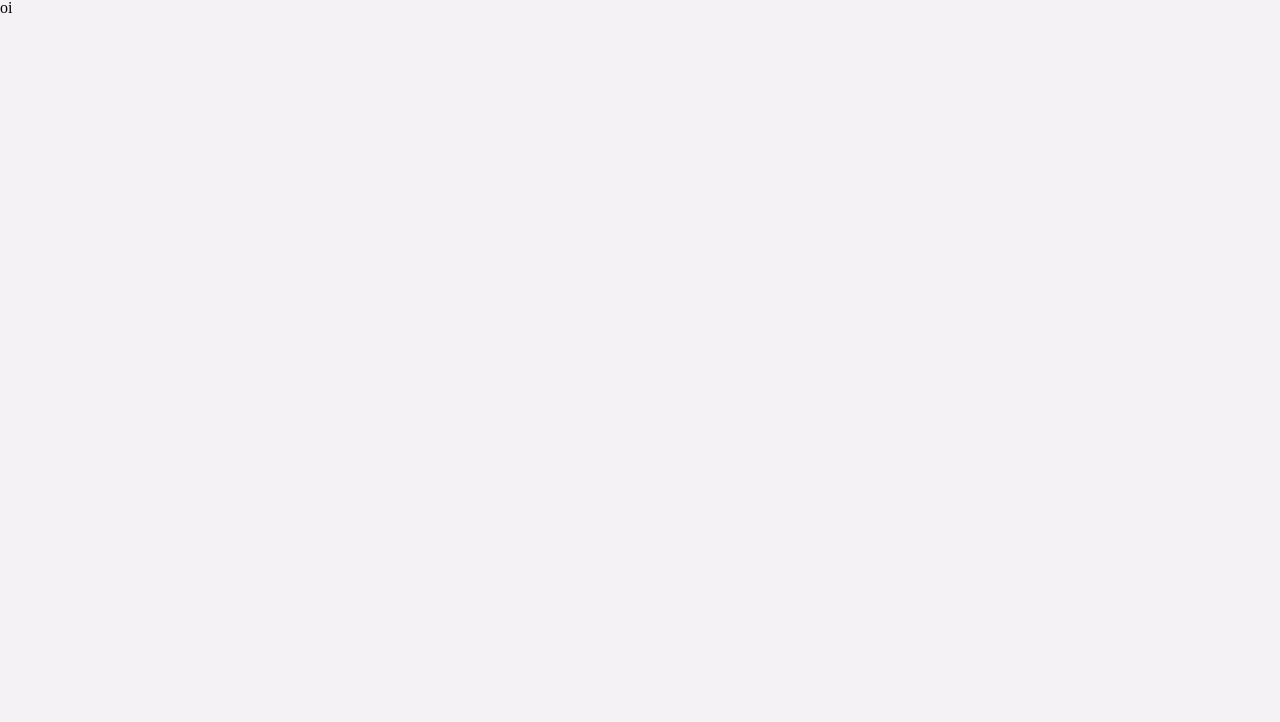
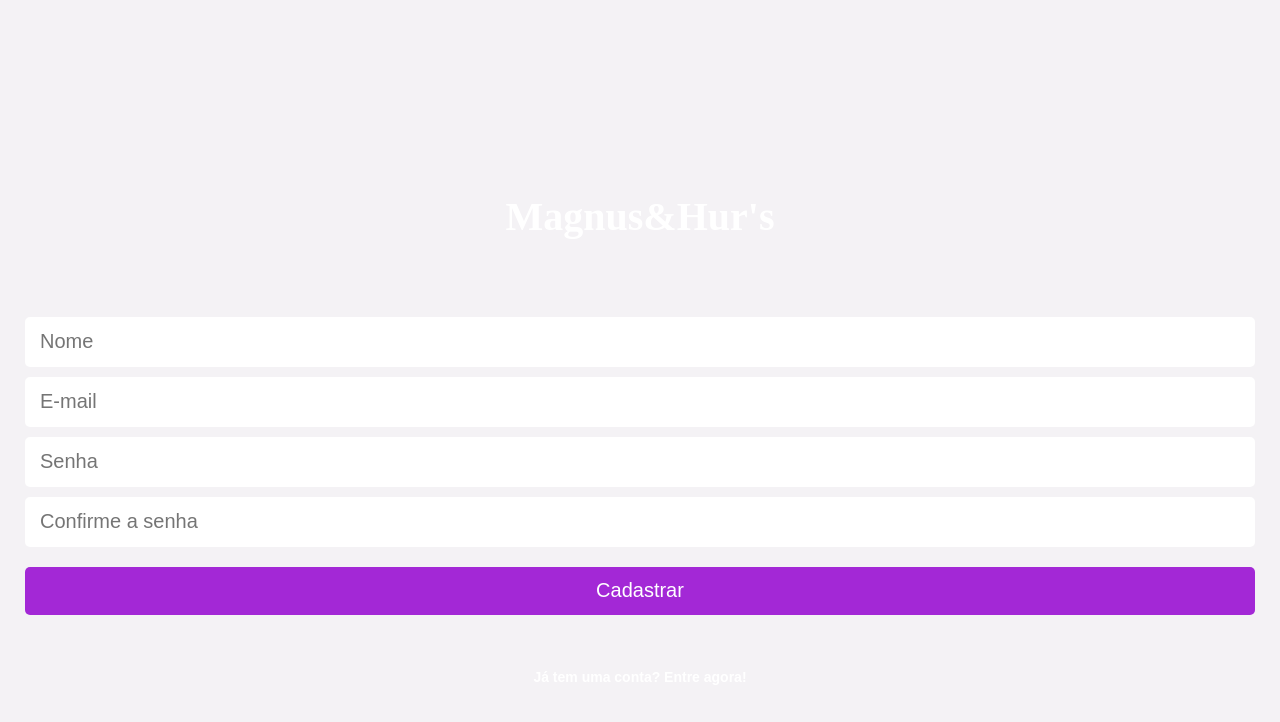
Before and after one commit to benhurfaria/Magnus-Hur-sStore, a React (Create React App) app: page / in a window 1280 px wide. Shown: the top 722 px of the page. Built offline with nearby package versions, Linux system fonts and the light colour scheme; a web font is replaced by a local one.

Commit message:
inicio signup

```diff
--- a/package.json
+++ b/package.json
@@ -8,7 +8,9 @@
     "@testing-library/user-event": "^12.8.3",
     "react": "^17.0.2",
     "react-dom": "^17.0.2",
+    "react-router-dom": "^6.0.2",
     "react-scripts": "4.0.3",
+    "styled-components": "^5.3.3",
     "web-vitals": "^1.1.2"
   },
   "scripts": {
--- a/src/App.js
+++ b/src/App.js
@@ -1,9 +1,14 @@
 import React from 'react';
-
+import {BrowserRouter, Routes, Route} from "react-router-dom";
+import Signup from './Components/Signup';
 
 function App(){
     return(
-        <>oi</>
+        <BrowserRouter>
+            <Routes>
+                <Route exact path="/" element={<Signup/>}/>
+            </Routes>
+        </BrowserRouter>
     );
 }
 
--- /dev/null
+++ b/src/Components/Signup.js
@@ -0,0 +1,64 @@
+import styled from "styled-components";
+import Title from "./TItle";
+export default function Signup(){
+
+    return (
+        <Principal>
+            <Title/>
+            <Input placeholder="Nome" type="text"/>
+            <Input placeholder="E-mail"type="email" />
+            <Input placeholder="Senha" type="password"/>
+            <Input placeholder="Confirme a senha" type="password" />
+            <Botao >Cadastrar</Botao>
+            <Texto>Já tem uma conta? Entre agora!</Texto>
+
+        </Principal>
+    );
+}
+const Principal = styled.div`
+    width: 100vw;
+    height: 100vh;
+    padding: 0 25px;
+    display: flex;
+    flex-direction: column;
+    justify-content: center;
+`
+const Texto = styled.p`
+    text-align: center;
+    margin-top:20px;
+    font-family: 'Raleway', sans-serif;
+    font-weight: bold;
+    font-size: 14px;
+    color: #FFFFFF;
+`
+const Botao = styled.button`
+    background-color: #A328D6;
+    width: 100%;
+    height: 48px;
+    margin-bottom:35px;
+    border-radius: 5px;
+    border: none;
+    font-size: 20px;
+    margin-top: 10px;
+    color: #FFFFFF;
+    :focus{
+        outline: transparent;
+    }
+`
+const Input = styled.input`
+    background: #FFFFFF;
+    border-radius: 5px;
+    width: 100%;
+    height: 50px;
+    margin-bottom: 10px;
+    font-family: 'Raleway', sans-serif;
+    font-style: normal;
+    font-weight: normal;
+    font-size: 20px;
+    color: #000000;
+    border: none;
+    padding-left: 15px;
+    :focus{
+        outline: transparent;
+    }
+`;
--- /dev/null
+++ b/src/Components/TItle.js
@@ -0,0 +1,23 @@
+import styled from "styled-components";
+
+export default function Title(){
+    const titulo = "Magnus&Hur's"
+    return (
+        <Titulo>
+            {titulo}
+        </Titulo>
+    );
+}
+
+const Titulo = styled.h1`
+    font-family: 'Saira Stencil One', cursive;
+    font-style: normal;
+    font-weight: normal;
+    font-size: 32px;
+    font-weight: bold;
+    font-size: 40px;
+    color: #FFFFFF;
+    text-align: center;
+    margin: 14px;
+    margin: 80px;
+`;
```
Also changed, not shown: 1 other file (tests, documents, lock files or other folders).
